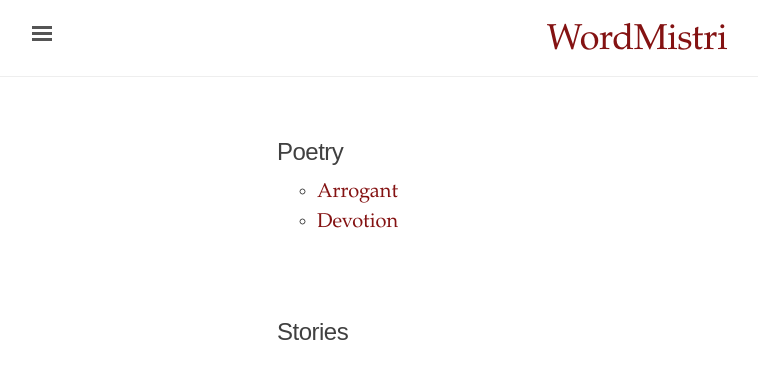
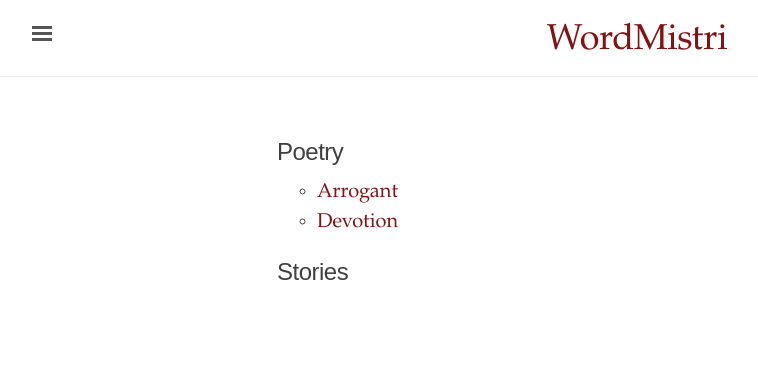
Before and after one commit to WordMistri/WordMistri.github.io, a Jekyll site: the page built from index.html, in a window 1280 px wide. Shown: the top 379 px of the page, without its empty margins (3-761 px from the left). Built offline with Jekyll 4.4.1, drawn with Linux system fonts in a browser that asks for light colours.

Commit message:
Update index.html

```diff
--- a/index.html
+++ b/index.html
@@ -18,10 +18,7 @@ title: "WordMistri"
     </li>
   {% endfor %}
   </ul>
-</div>
 
-
-<div class="toc">
   <h2>Stories</h2>
   <ul class="texts">
   {% for item in site.stories %}
```
